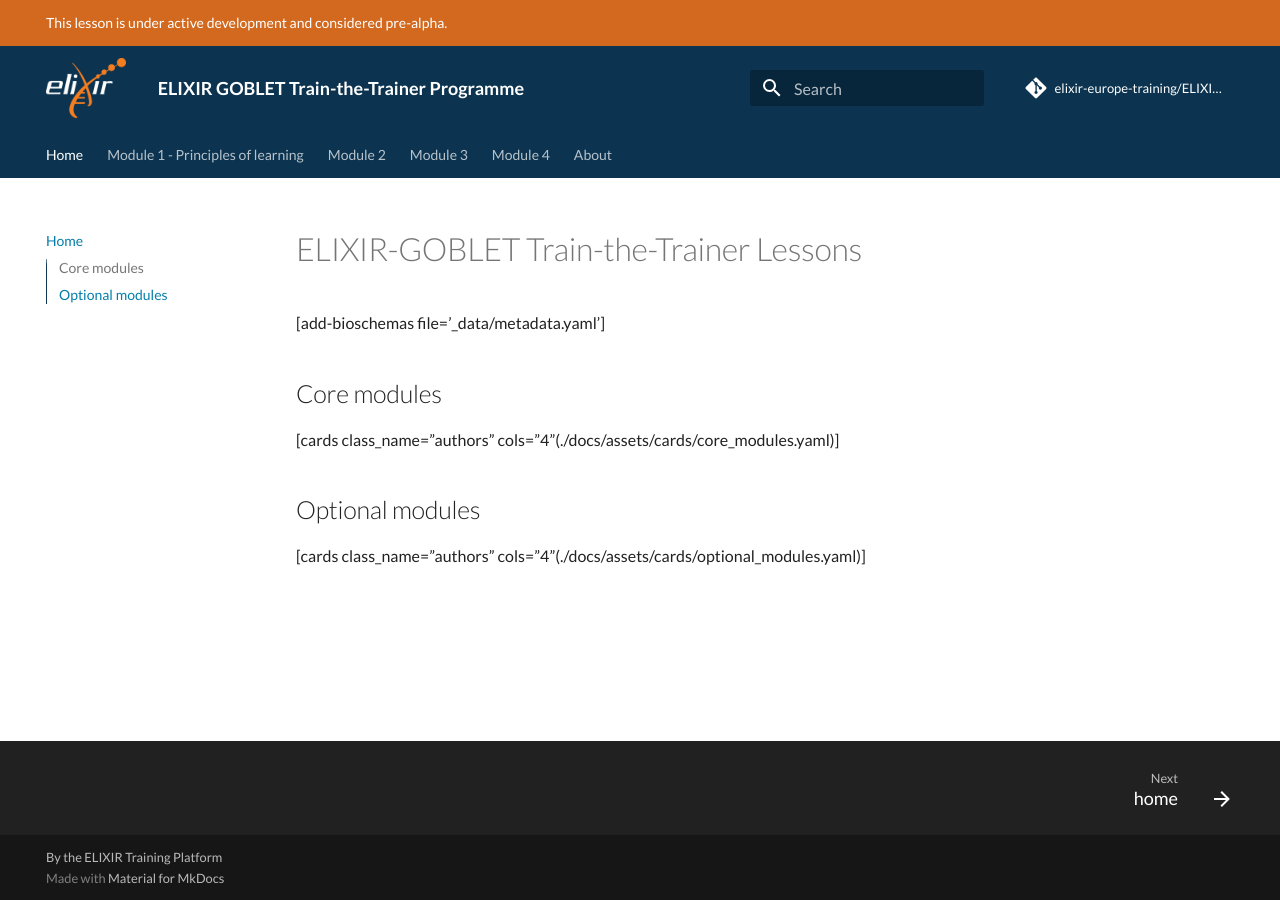
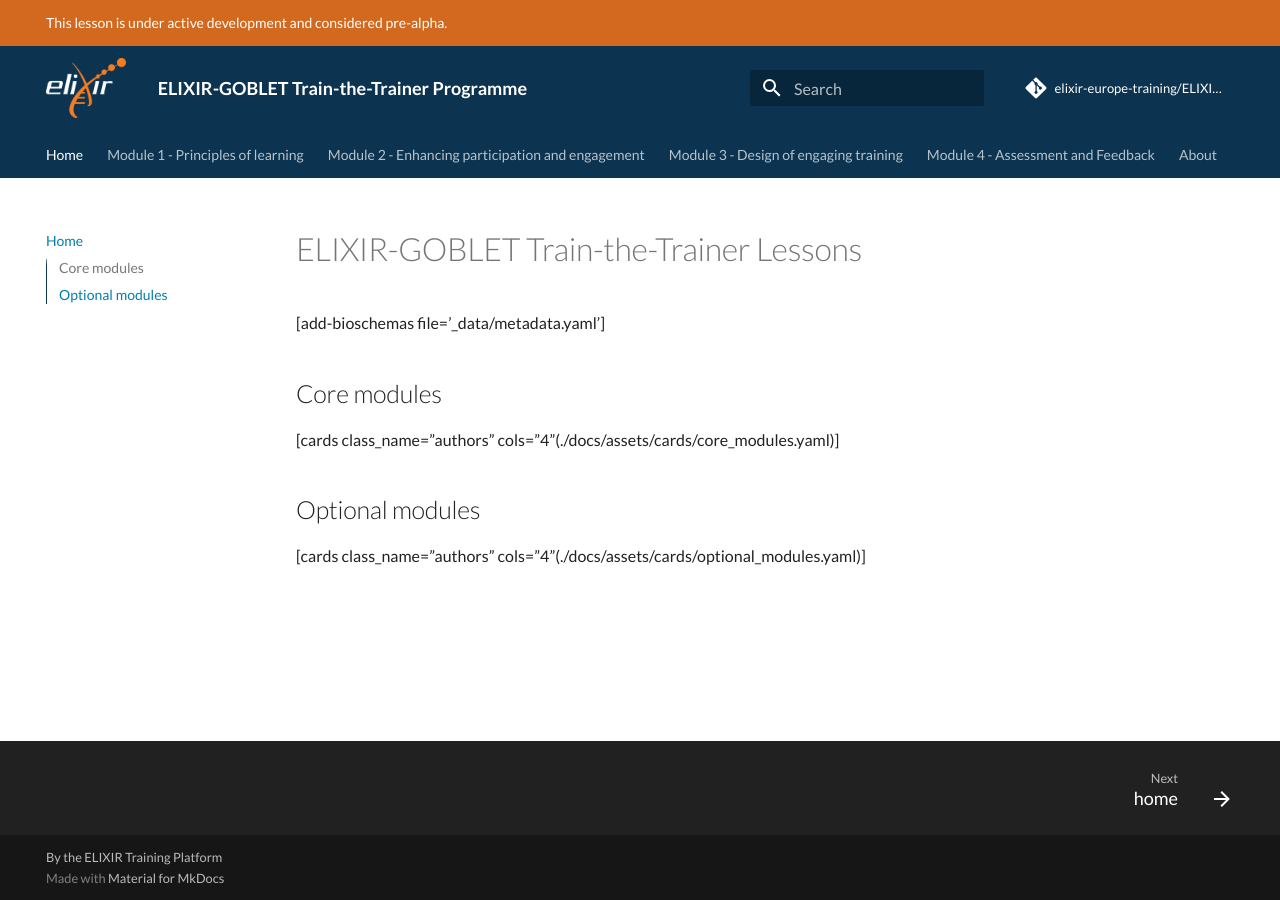
Before and after one commit to elixir-europe-training/ELIXIR-TrP-GOBLET-Train-the-Trainer, an MkDocs documentation site: the page built from docs/index.md, in a window 1280 px wide. Built offline with MkDocs 1.6.1 and Material for MkDocs 9.7.7, drawn with Linux system fonts in a browser that asks for light colours; comment, search, counter and statistics services are not loaded.

Commit message:
Updating menu items - Update mkdocs.yml

```diff
--- a/mkdocs.yml
+++ b/mkdocs.yml
@@ -1,13 +1,13 @@
-site_name: ELIXIR GOBLET Train-the-Trainer Programme
+site_name: ELIXIR-GOBLET Train-the-Trainer Programme
 nav:
   - Home: index.md
   - Module 1 - Principles of learning:
     - home: module_1/index.md
-  - Module 2:
+  - Module 2 - Enhancing participation and engagement:
     - home: module_2/index.md
-  - Module 3:
+  - Module 3 - Design of engaging training:
     - home: module_3/index.md
-  - Module 4:
+  - Module 4 - Assessment and Feedback:
     - home: module_4/index.md
   - About: follow_up_training.md
 
```
